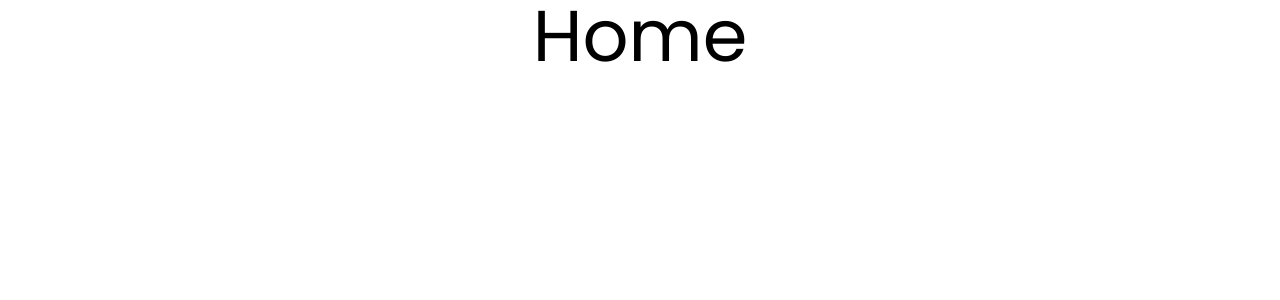
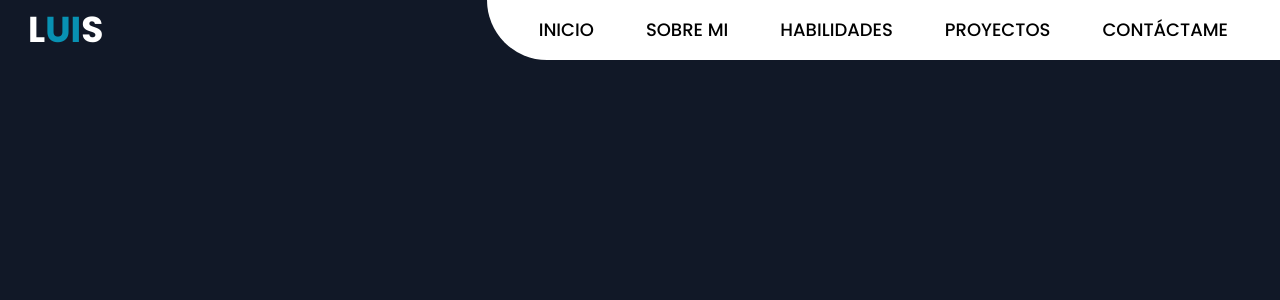
Before and after one commit to XxLuisFer15xX/luis-solano-website, a React (Vite) app: page / in a window 1280 px wide. Shown: the top 300 px of the page. Built offline with nearby package versions, Linux system fonts and the light colour scheme.

Commit message:
:lipstick: Create the HeaderMenu

```diff
--- a/index.html
+++ b/index.html
@@ -1,13 +1,16 @@
 <!DOCTYPE html>
 <html lang="en">
+
 <head>
   <meta charset="UTF-8" />
   <link rel="icon" type="image/svg+xml" href="/vite.svg" />
   <meta name="viewport" content="width=device-width, initial-scale=1.0" />
-    <title>Vite + React + TS</title>
+  <title>Luis Solano</title>
 </head>
+
 <body>
   <div id="root"></div>
   <script type="module" src="/src/main.tsx"></script>
 </body>
+
 </html>
--- a/package.json
+++ b/package.json
@@ -47,7 +47,8 @@
     "path": "0.12.7",
     "react": "18.2.0",
     "react-dom": "18.2.0",
-    "react-router-dom": "6.4.3"
+    "react-router-dom": "6.4.3",
+    "swiper": "8.3.2"
   },
   "devDependencies": {
     "@types/node": "18.11.9",
--- /dev/null
+++ b/src/components/organisms/HeaderMenu.tsx
@@ -0,0 +1,81 @@
+import { useEffect, useState } from 'react'
+
+import MenuIcon from '@mui/icons-material/Menu'
+
+export const HeaderMenu = () => {
+  const [sticky, setSticky] = useState(false)
+  const [open, setOpen] = useState(false)
+  const menuLinks = [
+    { name: 'INICIO', link: '#home' },
+    { name: 'SOBRE MI', link: '#about' },
+    { name: 'HABILIDADES', link: '#skills' },
+    { name: 'PROYECTOS', link: '#projects' },
+    { name: 'CONTÁCTAME', link: '#contact' },
+  ]
+  useEffect(() => {
+    window.addEventListener('scroll', () => {
+      const nav = document.querySelector('nav')
+      window.scrollY > 0 ? setSticky(true) : setSticky(false)
+    })
+  }, [])
+  return (
+    <nav
+      className={`fixed w-full left-0 top-0 z-[999] ${
+        sticky ? 'bg-white/60  text-gray-900' : 'text-white'
+      }`}
+    >
+      <div className="flex items-center justify-between">
+        <div className="mx-7">
+          <h4 className="text-4xl uppercase font-bold my-0">
+            L<span className="text-cyan-600">UI</span>S
+          </h4>
+        </div>
+        <div
+          className={` ${
+            sticky ? 'md:bg-white/0 bg-white' : 'bg-white'
+          } text-gray-900 md:block hidden px-7 py-2 font-medium rounded-bl-full`}
+        >
+          <ul className="flex items-center gap-1 px-0 py-2 text-lg my-0 list-none">
+            {menuLinks?.map((menu, i) => (
+              <li key={i} className="px-6">
+                <a
+                  href={menu?.link}
+                  className="text-black no-underline hover:text-cyan-600"
+                >
+                  {menu?.name}
+                </a>
+              </li>
+            ))}
+          </ul>
+        </div>
+        <div
+          onClick={() => setOpen(!open)}
+          className={`z-[999]  ${
+            open ? 'text-gray-900' : 'text-gray-100'
+          } text-3xl md:hidden m-5`}
+        >
+          <MenuIcon />
+        </div>
+        <div
+          className={`md:hidden text-gray-900 absolute w-2/3 h-screen
+      px-7 py-2 font-medium bg-white top-0 duration-300 ${
+        open ? 'right-0' : 'right-[-100%]'
+      }`}
+        >
+          <ul className="flex flex-col justify-center h-full gap-10 py-2 text-lg list-none">
+            {menuLinks?.map((menu, i) => (
+              <li onClick={() => setOpen(false)} key={i} className="px-6">
+                <a
+                  href={menu?.link}
+                  className="text-black no-underline hover:text-cyan-600"
+                >
+                  {menu?.name}
+                </a>
+              </li>
+            ))}
+          </ul>
+        </div>
+      </div>
+    </nav>
+  )
+}
--- a/src/components/organisms/index.ts
+++ b/src/components/organisms/index.ts
@@ -1,2 +1 @@
-export {}
-export {}
+export * from './HeaderMenu'
--- a/src/components/pages/Home.tsx
+++ b/src/components/pages/Home.tsx
@@ -1,10 +1,10 @@
 // Components
-import { TextCustom } from '@atoms'
+import { HeaderMenu } from '@organisms'
 
 export const Home = () => {
   return (
-    <div className="flex flex-col w-full h-full justify-center items-center">
-      <TextCustom text="Home" className="text-7xl font-medium" />
+    <div>
+      <HeaderMenu />
     </div>
   )
 }
--- a/src/index.css
+++ b/src/index.css
@@ -30,7 +30,36 @@
   }
 }
 
+.font-Poppins {
+  font-family: Poppins;
+}
+
+html {
+  @apply font-Poppins scroll-smooth;
+}
 body {
-  margin: 0;
-  padding: 0;
+  @apply box-border bg-gray-900 text-gray-100;
 }
+.btn-primary {
+  @apply bg-cyan-600 font-semibold text-white md:mx-0 mx-auto rounded-full py-3 px-6 flex items-center gap-2;
+}
+
+.aboutImg::after {
+  @apply content-[''] w-full left-0 top-0 rounded-xl rotate-12 h-full absolute bg-gray-600 -z-10;
+}
+
+.swiper-pagination-bullet {
+  @apply bg-white;
+}
+
+input,
+textarea {
+  @apply bg-gray-700 outline-none rounded-lg p-3;
+}
+::placeholder {
+  @apply text-lg;
+}
+
+::selection {
+  @apply bg-cyan-600;
+}
```
Also changed, not shown: 1 other file (tests, documents, lock files or other folders). Lines whose indentation alone changed are shown as unchanged.
